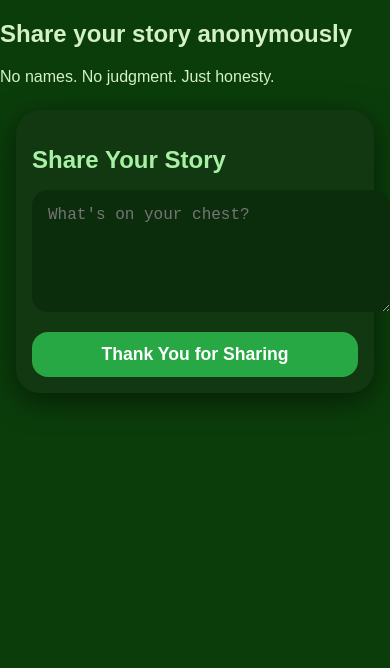
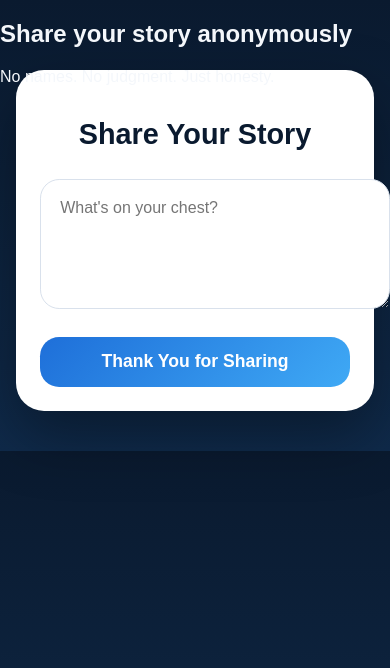
Before and after one commit to phantom787/anonymous-chest, a React (Vite) app in the folder client/: page /submit in a window 390 px wide. Shown: the top 668 px of the page. Built offline with nearby package versions, Linux system fonts and the light colour scheme.

Commit message:
Update index.css

```diff
--- a/client/src/index.css
+++ b/client/src/index.css
@@ -1,149 +1,157 @@
-/* Global Styles */
+/* =====================
+   Global Styles
+===================== */
 body {
   margin: 0;
   font-family: 'Poppins', sans-serif;
-  background: #0b3d0b; /* Dark green background */
-  color: #d4f1c5; /* Light green text */
+  background: linear-gradient(180deg, #0a1a2f, #0f2a4a);
+  color: #f4f7fb;
   overflow-x: hidden;
 }
 
-/* Hero Section */
+/* =====================
+   Hero Section
+===================== */
 .hero {
   text-align: center;
-  padding: 6rem 1.5rem 3rem;
+  padding: 5rem 1.5rem 4rem;
+  background: radial-gradient(
+    circle at top,
+    rgba(255,255,255,0.08),
+    transparent 60%
+  );
 }
 
 .hero h1 {
-  font-size: 3rem;
+  font-size: 3.2rem;
   font-weight: 800;
   margin-bottom: 1rem;
-  color: #a8f0a3;
+  color: #ffffff;
+  letter-spacing: 1px;
 }
 
 .hero p {
-  font-size: 1.2rem;
-  max-width: 700px;
+  font-size: 1.15rem;
+  max-width: 720px;
   margin: 0 auto;
-  line-height: 1.6;
-  color: #c4f0b0;
+  line-height: 1.7;
+  color: #cfd9e6;
 }
 
-/* Story Form */
+/* =====================
+   Story Form Card
+===================== */
 .story-form {
-  background: #113811; /* slightly lighter dark green */
-  color: #d4f1c5;
-  max-width: 600px;
-  margin: 2rem auto;
-  padding: 1.5rem;
-  border-radius: 1.5rem;
-  box-shadow: 0 8px 30px rgba(0,0,0,0.5);
+  background: #ffffff;
+  color: #0a1a2f;
+  max-width: 640px;
+  margin: -2.5rem auto 3rem;
+  padding: 2rem;
+  border-radius: 1.75rem;
+  box-shadow: 0 25px 60px rgba(0,0,0,0.35);
 }
 
 .story-form h2 {
   font-size: 1.8rem;
-  margin-bottom: 1rem;
-  color: #a8f0a3;
+  margin-bottom: 0.75rem;
+  color: #0a1a2f;
+  text-align: center;
 }
 
 .story-form textarea {
   width: 100%;
-  padding: 1rem;
-  margin-bottom: 1rem;
-  border-radius: 1rem;
-  border: none;
+  padding: 1.2rem;
+  margin: 1rem 0 1.5rem;
+  border-radius: 1.2rem;
+  border: 1px solid #d9e1ec;
   font-size: 1rem;
-  background: #0b2d0b;
-  color: #d4f1c5;
+  font-family: inherit;
   resize: vertical;
+  outline: none;
+}
+
+.story-form textarea:focus {
+  border-color: #1e6fd9;
 }
 
 .story-form button {
   width: 100%;
-  background: #28a745;
+  background: linear-gradient(135deg, #1e6fd9, #3fa9f5);
   color: white;
   border: none;
-  padding: 0.75rem;
-  border-radius: 1rem;
+  padding: 0.9rem;
+  border-radius: 1.2rem;
   font-size: 1.1rem;
   font-weight: 600;
   cursor: pointer;
-  transition: all 0.3s ease;
+  transition: transform 0.2s ease, box-shadow 0.2s ease;
 }
 
 .story-form button:hover {
-  background: #1f8f38;
+  transform: translateY(-2px);
+  box-shadow: 0 10px 25px rgba(30,111,217,0.4);
 }
 
-/* Stories Feed */
+/* =====================
+   Stories Feed
+===================== */
 .stories-feed {
-  max-width: 800px;
-  margin: 2rem auto 4rem;
+  max-width: 900px;
+  margin: 0 auto 4rem;
+  padding: 0 1.2rem;
   display: grid;
-  grid-template-columns: 1fr;
+  grid-template-columns: repeat(auto-fit, minmax(260px, 1fr));
   gap: 1.5rem;
-  padding: 0 1rem;
 }
 
+/* =====================
+   Story Card
+===================== */
 .story-card {
-  background: #0d2e0d;
-  padding: 1rem 1.5rem;
+  background: rgba(255,255,255,0.08);
+  backdrop-filter: blur(8px);
+  padding: 1.4rem 1.6rem;
   border-radius: 1.5rem;
-  box-shadow: 0 5px 20px rgba(0,0,0,0.5);
+  box-shadow: 0 10px 30px rgba(0,0,0,0.3);
+  transition: transform 0.2s ease, box-shadow 0.2s ease;
+}
+
+.story-card:hover {
+  transform: translateY(-4px);
+  box-shadow: 0 20px 40px rgba(0,0,0,0.45);
 }
 
 .story-card p {
   font-size: 1rem;
-  line-height: 1.5;
-  color: #d4f1c5;
+  line-height: 1.6;
+  color: #e6edf6;
 }
 
-.story-card span {
-  font-size: 0.875rem;
-  font-weight: 600;
-  color: #28a745;
-  display: block;
-  margin-top: 0.5rem;
-  text-align: right;
+/* =====================
+   Empty State
+===================== */
+.empty-state {
+  grid-column: 1 / -1;
+  text-align: center;
+  color: #cfd9e6;
+  font-size: 1.1rem;
+  opacity: 0.85;
 }
 
-/* Category Filter */
-.category-filter {
-  display: flex;
-  justify-content: center;
-  gap: 0.75rem;
-  flex-wrap: wrap;
-  margin-bottom: 1.5rem;
-}
-
-.category-filter button {
-  padding: 0.4rem 1rem;
-  border-radius: 2rem;
-  border: none;
-  font-weight: 600;
-  cursor: pointer;
-  transition: all 0.3s ease;
-  background: #145214;
-  color: #c4f0b0;
-}
-
-.category-filter button.active {
-  background: #28a745;
-  color: white;
-}
-
-/* Responsive for phones */
+/* =====================
+   Mobile Optimizations
+===================== */
 @media (max-width: 600px) {
   .hero h1 {
-    font-size: 2.2rem;
+    font-size: 2.4rem;
   }
+
   .hero p {
     font-size: 1rem;
   }
+
   .story-form {
-    margin: 1.5rem 1rem;
-    padding: 1rem;
-  }
-  .story-form h2 {
-    font-size: 1.5rem;
+    margin: -2rem 1rem 2.5rem;
+    padding: 1.5rem;
   }
 }
```
